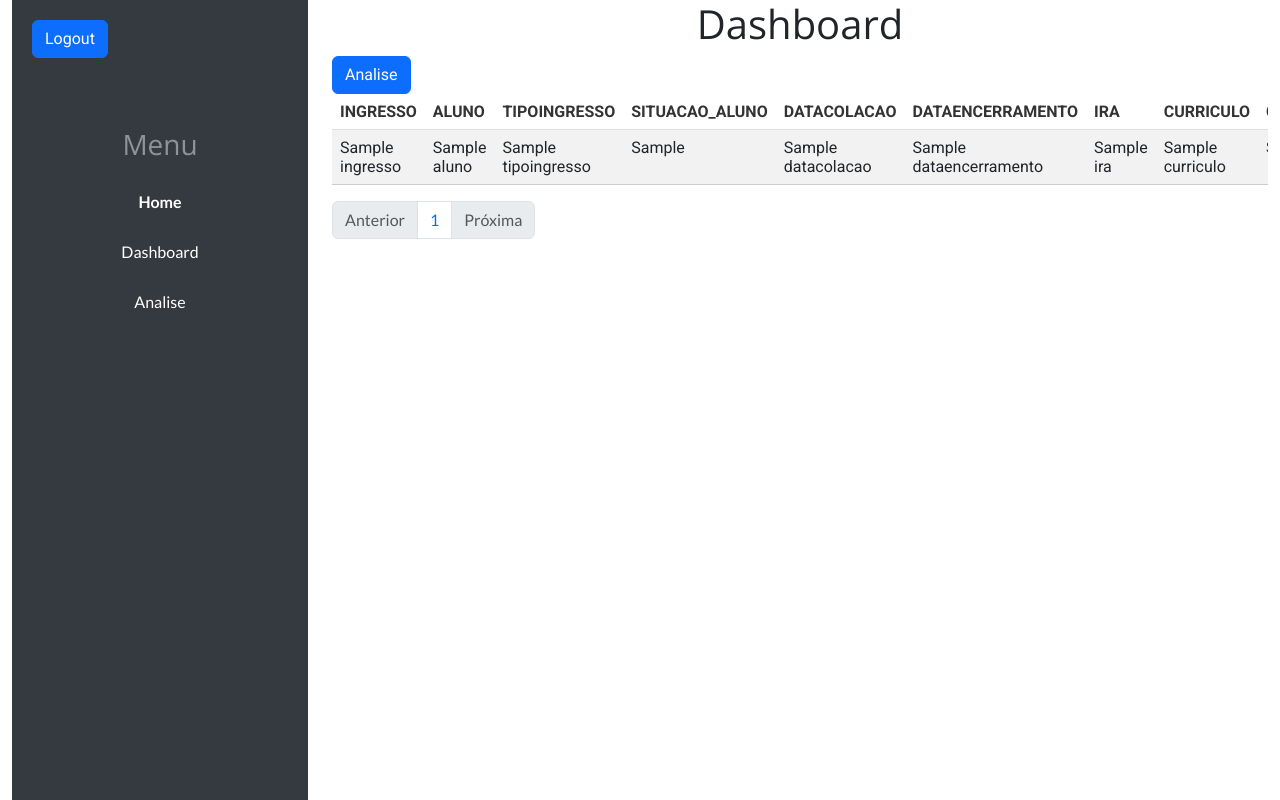
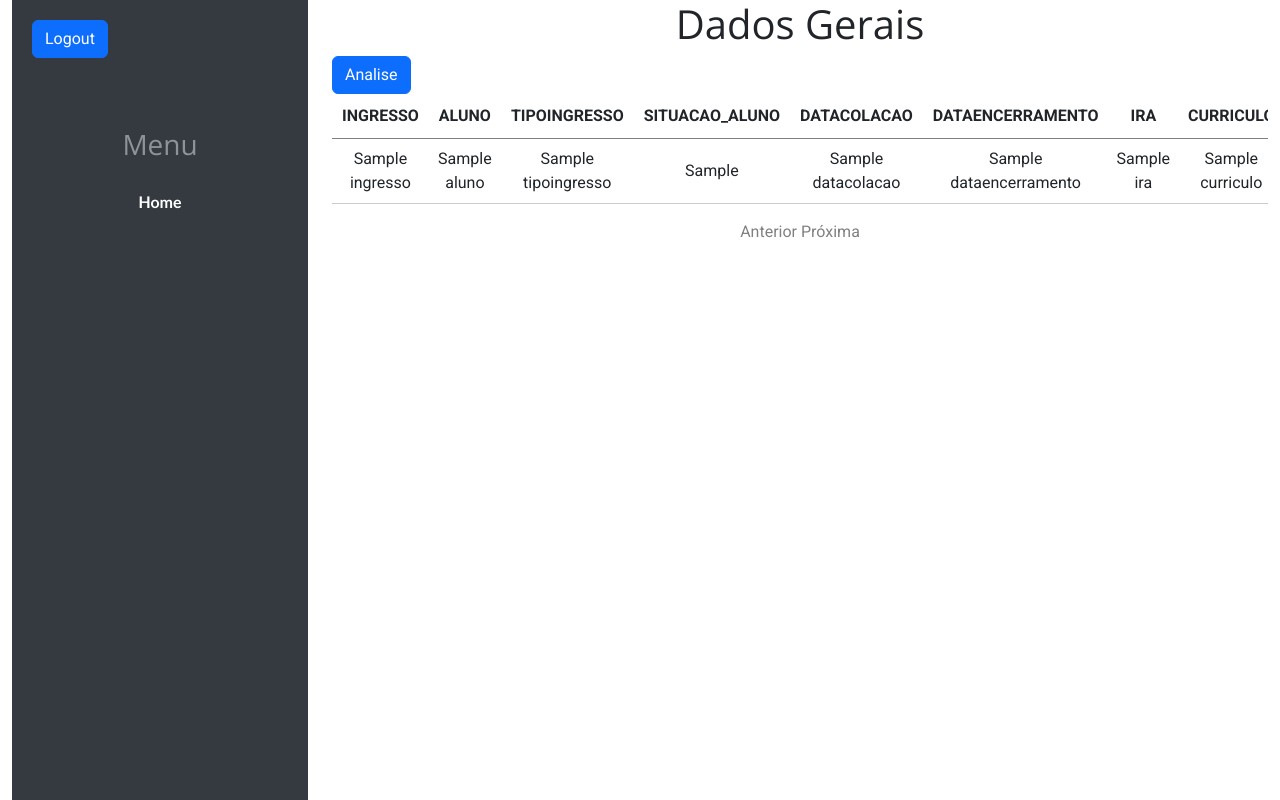
Before and after one commit to AlineSotte/tcc_ufjf_fllask, a Flask app: template templates/dashboard.html in a window 1280 px wide. Run offline with Flask 3, Linux system fonts and the light colour scheme; the template is opened without the code that fills it: most values are stand-ins (such as "Sample title", 1, 10 or a date in 2020); some libraries are stand-ins or nearby versions.

Commit message:
Ajuste css e html

```diff
--- a/app.py
+++ b/app.py
@@ -80,13 +80,13 @@ def dashboard(id_usuario, id):
     if df.empty:
         flash('O arquivo CSV está vazio', 'error')
         return redirect(url_for('csv', id_usuario=id_usuario))
-    per_page = request.args.get('per_page', 10, type=int)
-    num_pages = math.ceil(df.shape[0] / per_page)
-    page = request.args.get('page', 1, type=int)
-    current_page = page
-    page_links = [url_for('dashboard', id_usuario=id_usuario,id=id,page=p, per_page=per_page) for p in range(1, num_pages+1)]
-    data = df[(page - 1) * per_page:page * per_page].to_dict(orient='records')
-    return render_template('dashboard.html', data=data, page=page, per_page=per_page, current_page=current_page, page_links=page_links, num_pages=num_pages,id=id, id_usuario=id_usuario)
+    page = request.args.get('page', default=1, type=int)
+    per_page = 7
+    start_idx = (page - 1) * per_page
+    end_idx = start_idx + per_page
+    data = df.iloc[start_idx:end_idx]
+    num_pages = len(df) // per_page + 1
+    return render_template('dashboard.html', id_usuario=id_usuario,id=id,data=data, page=page, num_pages=num_pages)
 
 ## Analise ##
 @app.route('/analise/<int:id_usuario>/<int:id>', methods=['GET'])
--- a/static/css/styles.css
+++ b/static/css/styles.css
@@ -106,23 +106,37 @@ p, li, ul {
   padding-top: 10px;
   padding-left: 10px;
   padding-right: 10px;
+  padding-bottom: 10px;
   margin-top: 20px;
 }
 
-table {
-  border-collapse: collapse;
-  width: 100%;
+.table {
+  max-height: 500px;
+  overflow-x: scroll;
 }
 
-thead th {
-  background-color: #f2f2f2;
-  color: #333;
-  font-weight: bold;
-  padding: 8px;
-  text-align: left;
+th,
+td {
+  padding: 10px;
+  text-align: center;
 }
 
 tbody td {
   border-bottom: 1px solid #ccc;
   padding: 8px;
 }
+
+.disabled {
+  color: gray;
+  cursor: not-allowed;
+}
+
+a {
+  color: #0000FF;
+  text-decoration: none;
+}
+
+a:hover {
+  color: #343a40;
+  text-decoration: underline;
+}
--- a/templates/analise.html
+++ b/templates/analise.html
@@ -1,3 +1,5 @@
+<!DOCTYPE html>
+<html Lang="pt-br">
 <head>
   <meta charset="UTF-8" />
   <meta http-equiv="X-UA-Compatible" content="IE=edge">
@@ -45,6 +47,6 @@
       </div>
      </div>
   </div>
-  <script src="../static/bootstrap/js/bootstrap.bundle.min.js"></script>
-  <script src="../static/js/script.js"></script>
+  <script src="{{url_for('static',filename='bootstrap/js/bootstrap.bundle.min.js') }}"></script>
+  <script src="{{url_for('static',filename='js/script.js') }}"></script>
 </body>
--- a/templates/base.html
+++ b/templates/base.html
@@ -26,7 +26,7 @@
 		</div>
 	  </div>
 	</div>
-<script src="../static/bootstrap/js/bootstrap.bundle.min.js"></script>
-<script src="../static/js/script.js"></script>
+	<script src="{{url_for('static',filename='bootstrap/js/bootstrap.bundle.min.js') }}"></script>
+	<script src="{{url_for('static',filename='js/script.js') }}"></script>
 </body>
 </html>
--- a/templates/dashboard.html
+++ b/templates/dashboard.html
@@ -1,3 +1,5 @@
+<!DOCTYPE html>
+<html Lang="pt-br">
    <head>
       <meta charset="UTF-8" />
       <meta http-equiv="X-UA-Compatible" content="IE=edge">
@@ -7,7 +9,7 @@
       <title>Upload de arquivo CSV</title>
    </head>
    <body>
-   <div class="container-fluid ">
+      <div class="container-fluid">
          <div class="row">
             <div class="col-6 col-md-3">
               <div class="sidebar">
@@ -19,24 +21,16 @@
                    <li class="nav-item">
                       <a class="nav-link active" href="{{ url_for('csv', id_usuario=id_usuario) }}">Home</a>
                    </li>
-               <li class="nav-item">
-                  <a class="nav-link" href="#">Dashboard</a>
-               </li>
-               <li class="nav-item">
-                  <a class="nav-link" href="#">Analise</a>
-               </li>
                 </ul>
              </div>
             </div>
          <div class="col col-md-9">
-         <div class="dashboard">
-            <h1>Dashboard</h1>
+            <h1>Dados Gerais</h1>
             <div class="d-flex justify-content-between align-items-center">
             <a href="{{ url_for('analise', id_usuario=id_usuario,id=id) }}" class="btn btn-primary"> Analise</a>
            </div>
-            {% if data %}
-            <div class="table-responsive">
-              <table class="table table-striped">
+            <div class="table">
+               <table>
                   <thead>
                      <tr>
                         <th>INGRESSO</th>
@@ -48,84 +42,55 @@
                         <th>IRA</th>
                         <th>CURRICULO</th>
                         <th>CARGA_HOR</th>
-                    <th>CARGA_HOR_CUMPRIDA</th>
-                    <th>APROVADO</th>
-                    <th>REPROVADO</th>
-                    <th>CANCELADO</th>
-                    <th>TRANCADO</th>
-                    <th>DISPENSADO</th>
+                        <th>CARGA_OPC</th>
+                        <th>CARGA_ELET</th>
+                        <th>CARGA_COMP</th>
+                        <th>DISCIPLINA</th>
+                        <th>PERIODO</th>
+                        <th>NOTA</th>
+                        <th>SITUACAO_DISCIPLINA</th>
                      </tr>
                   </thead>
                   <tbody>
-                  {% for row in data %}
+                     {% for row in data.iterrows() %}
                      <tr>
-                    <td>{{ row['INGRESSO'] }}</td>
-                    <td>{{ row['ALUNO'] }}</td>
-                    <td>{{ row['TIPOINGRESSO'] }}</td>
-                    <td>{{ row['SITUACAO_ALUNO'] }}</td>
-                    <td>{{ row['DATACOLACAO'] }}</td>
-                    <td>{{ row['DATAENCERRAMENTO'] }}</td>
-                    <td>{{ row['IRA'] }}</td>
-                    <td>{{ row['CURRICULO'] }}</td>
-                    <td>{{ row['CARGA_HOR'] }}</td>
-                    <td>{{ row['CARGA_OPC'] }}</td>
-                    <td>{{ row['CARGA_ELET'] }}</td>
-                    <td>{{ row['CARGA_COMP'] }}</td>
-                    <td>{{ row['DISCIPLINA'] }}</td>
-                    <td>{{ row['PERIODO'] }}</td>
-                    <td>{{ row['NOTA'] }}</td>
-                    <td>{{ row['SITUACAO_DISCIPLINA'] }}</td>
+                        <td>{{ row[1]['INGRESSO'] }}</td>
+                        <td>{{ row[1]['ALUNO'] }}</td>
+                        <td>{{ row[1]['TIPOINGRESSO'] }}</td>
+                        <td>{{ row[1]['SITUACAO_ALUNO'] }}</td>
+                        <td>{{ row[1]['DATACOLACAO'] }}</td>
+                        <td>{{ row[1]['DATAENCERRAMENTO'] }}</td>
+                        <td>{{ row[1]['IRA'] }}</td>
+                        <td>{{ row[1]['CURRICULO'] }}</td>
+                        <td>{{ row[1]['CARGA_HOR'] }}</td>
+                        <td>{{ row[1]['CARGA_OPC'] }}</td>
+                        <td>{{ row[1]['CARGA_ELET'] }}</td>
+                        <td>{{ row[1]['CARGA_COMP'] }}</td>
+                        <td>{{ row[1]['DISCIPLINA'] }}</td>
+                        <td>{{ row[1]['PERIODO'] }}</td>
+                        <td>{{ row[1]['NOTA'] }}</td>
+                        <td>{{ row[1]['SITUACAO_DISCIPLINA'] }}</td>
                      </tr>
                      {% endfor %}
                   </tbody>
                </table>
             </div>
+            <div>
+               {% if page > 1 %}
+               <a href="{{ url_for('dashboard', id_usuario=id_usuario,id=id,page=page-1) }}">Anterior</a>
+               {% else %}
+               <a class="disabled">Anterior</a>
                {% endif %}
-            <nav>
-               <ul class="pagination">
-                  {% if current_page > 1 %}
-                  <li class="page-item">
-                     <a
-                        class="page-link"
-                        href="{{ url_for('dashboard', id_usuario=id_usuario, id=id, page=current_page-1, per_page=per_page) }}"
-                        >Anterior</a
-                        >
-                  </li>
+               {% if page < num_pages %}
+               <a href="{{ url_for('dashboard',id_usuario=id_usuario,id=id,page=page+1) }}">Próxima</a>
                {% else %}
-                  <li class="page-item disabled">
-                     <span class="page-link">Anterior</span>
-                  </li>
+               <a class="disabled">Próxima</a>
                {% endif %}
-                  {% for link in page_links %}
-                  {% if link[0] ==current_page %}
-                  <li class="page-item active">
-                     <span class="page-link">{{ link[0] }}</span>
-                  </li>
-                  {% else %}
-                  <li class="page-item">
-                     <a class="page-link" href="{{ link[1] }}">{{ link[0] }}</a>
-                  </li>
-                  {% endif %}
-                  {% endfor %}
-                  {% if current_page < num_pages %}
-                  <li class="page-item">
-                     <a
-                        class="page-link"
-                        href="{{ url_for('dashboard', id_usuario=id_usuario, id=id, page=current_page+1, per_page=per_page) }}"
-                        >Próxima</a
-                        >
-                  </li>
-                  {% else %}
-                  <li class="page-item disabled">
-                     <span class="page-link">Próxima</span>
-                  </li>
-                  {% endif %}
-               </ul>
-            </nav>
             </div>
          </div>
       </div>
       </div>
-   <script src="../static/bootstrap/js/bootstrap.bundle.min.js"></script>
-   <script src="../static/js/script.js"></script>
+      <script src="{{url_for('static',filename='bootstrap/js/bootstrap.bundle.min.js') }}"></script>
+      <script src="{{url_for('static',filename='js/script.js') }}"></script>
    </body>
+</html>
```
Also changed, not shown: templates/csv.html (+6 -4 lines), templates/login.html (+4 -4 lines). Lines whose indentation alone changed are shown as unchanged.
